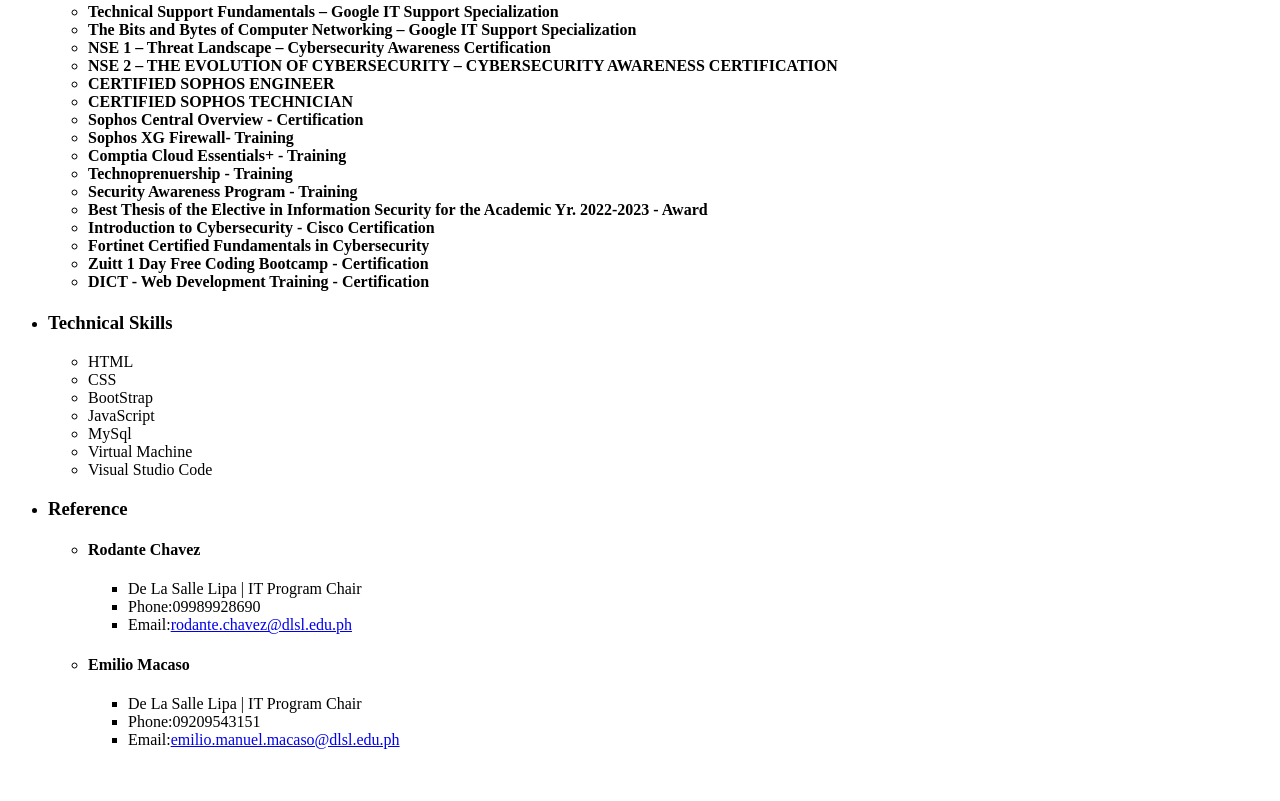
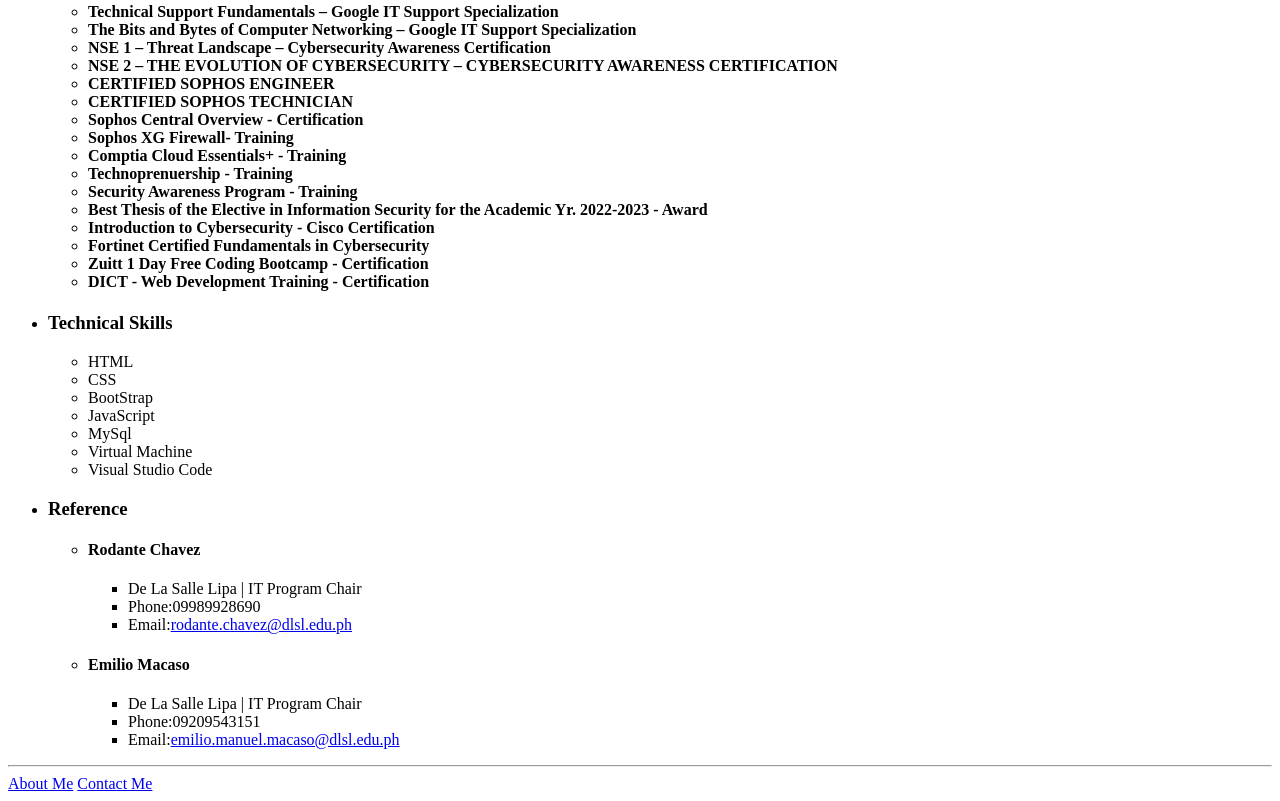
Before and after one commit to Vianckieeee/Practice-Web-Development, a plain HTML site: page Capstone Project 1 - Online Resume/index.html in a window 1280 px wide. Shown: the part 1082-1883 px from the top of the page. Before the commit the page ends 1847 px from the top, so only its background shows below. Drawn offline with Linux system fonts and the light colour scheme.

Commit message:
Update index.html

```diff
--- a/Capstone Project 1 - Online Resume/index.html
+++ b/Capstone Project 1 - Online Resume/index.html
@@ -209,5 +209,8 @@
       </ul>
     </li>
   </ul>
+  <hr>
+  <a href="./Public/About me.html" draggable="false" target="_blank">About Me</a>
+  <a href="./Public/Contact details.html" draggable="false" target="_blank">Contact Me</a>
 </body>
 </html>
```
